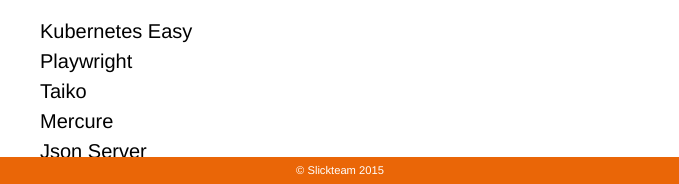
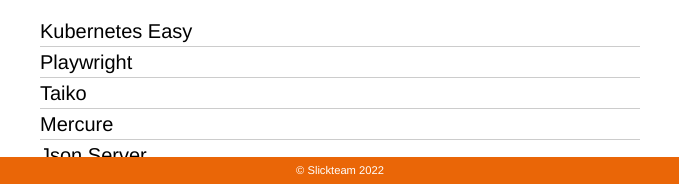
Before and after one commit to Slickteam/gd-prez, a website: page public/index.html in a window 1280 px wide. Shown: the part 613-797 px from the top of the page, 300-979 px from the left. Drawn offline with Linux system fonts and the light colour scheme.

Commit message:
update main page

```diff
--- a/public/index.html
+++ b/public/index.html
@@ -62,16 +62,24 @@
     <ul>
       <li>
         <a href="kubernetes-easy/">Kubernetes Easy</a>
+      </li>
+      <li>
         <a href="playwright/">Playwright</a>
+      </li>
+      <li>
         <a href="taiko/">Taiko</a>
+      </li>
+      <li>
         <a href="mercure/">Mercure</a>
+      </li>
+      <li>
         <a href="json-server/">Json Server</a>
       </li>
     </ul>
 
   </main>
   <footer>
-    <p class="copyright">© Slickteam 2015</p>
+    <p class="copyright">© Slickteam 2022</p>
   </footer>
 </body>
 </html>
```
